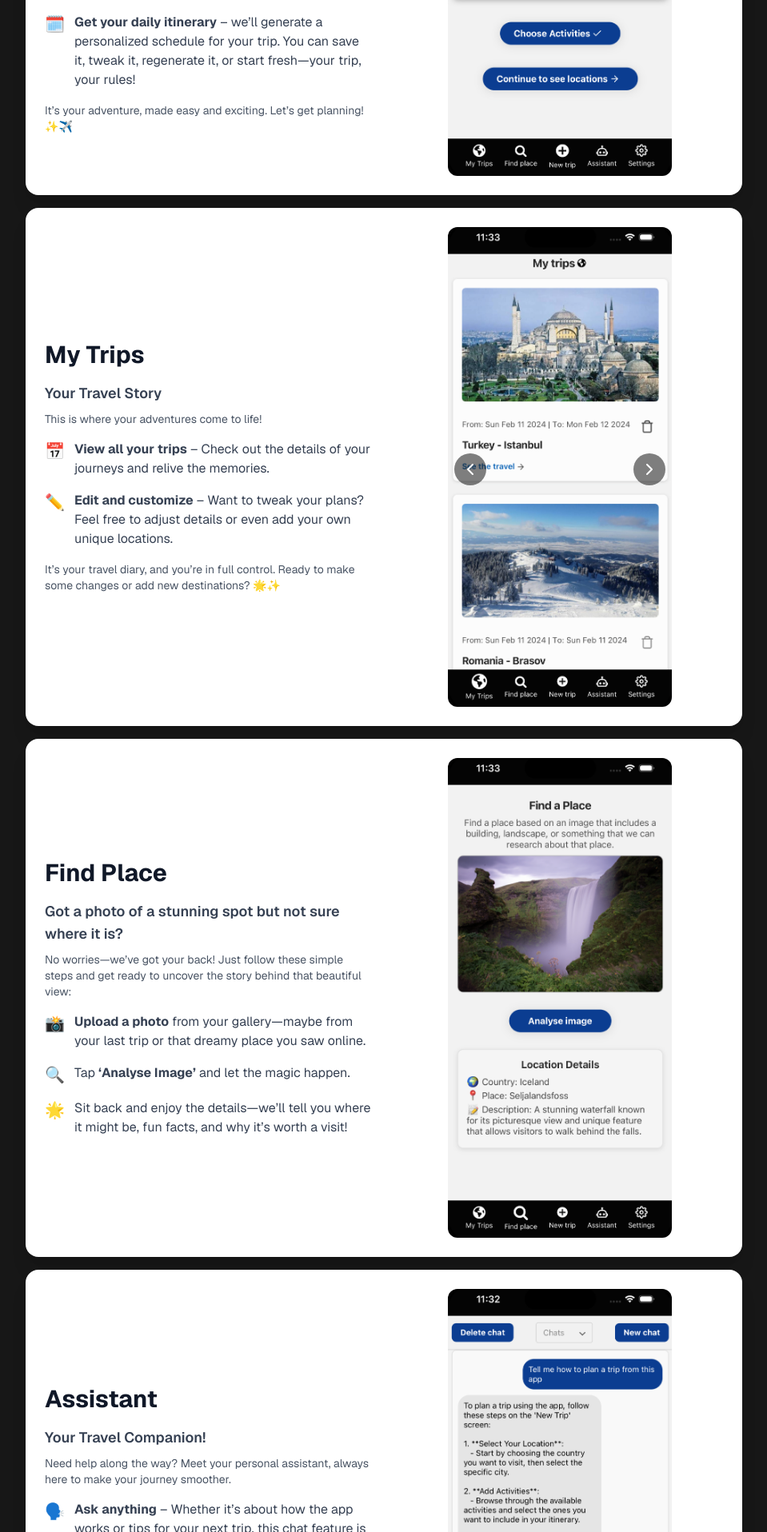
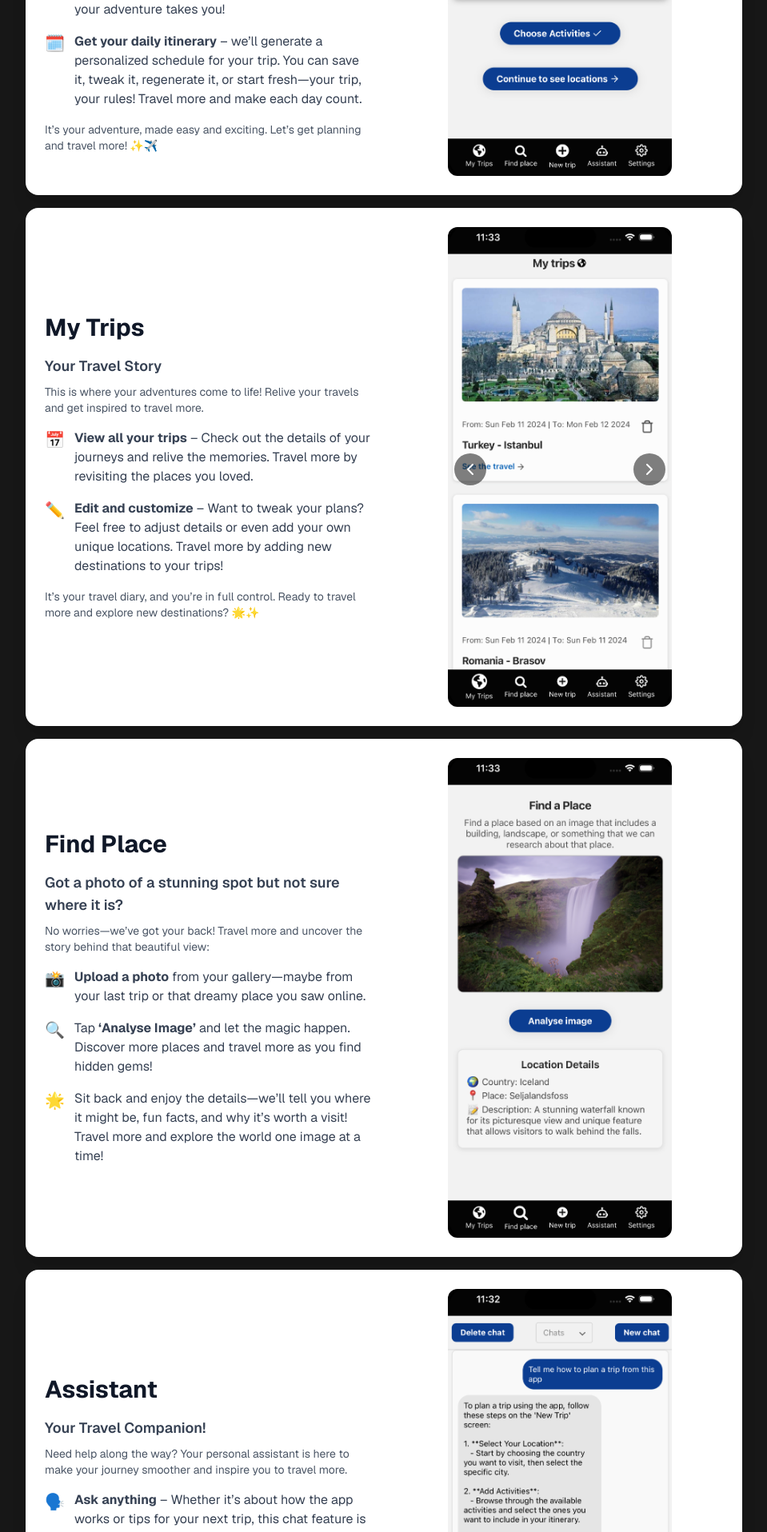
Before and after one commit to HabaAndrei/travelbot-presentation, a Next.js app: page /functionalities in a window 1280 px wide. Shown: the part 864-2780 px from the top of the page at 80% size, without its empty margins (160-1119 px from the left). Built offline with nearby package versions, Linux system fonts and the light colour scheme.

Commit message:
update descriptions to travel more

```diff
--- a/src/app/Components/Presentation.js
+++ b/src/app/Components/Presentation.js
@@ -14,7 +14,7 @@ export default function Presentation() {
         "/travelbot_images/program.png",
         "/travelbot_images/program_description.png",
       ],
-      description: `<div class="text-gray-700"><h2 class="text-lg font-semibold mb-2">🧳 Plan Your Perfect Adventure!</h2><p class="text-sm text-gray-600 mb-4">Ready to explore somewhere new? This screen makes trip planning feel like part of the journey!</p><ul class="space-y-4"><li class="flex items-start"><span class="text-xl mr-3">🌍</span><span><strong>Pick your destination</strong> – start by choosing a country, then dive into the city. Add all the activities you’re excited to try. When you're set, tap ‘Create Locations’ and let the journey begin!</span></li><li class="flex items-start"><span class="text-xl mr-3">📷</span><span><strong>Choose your favorite spots</strong> – browse through the suggested locations and check out the photos to help you decide.</span></li><li class="flex items-start"><span class="text-xl mr-3">🗓️</span><span><strong>Get your daily itinerary</strong> – we’ll generate a personalized schedule for your trip. You can save it, tweak it, regenerate it, or start fresh—your trip, your rules!</span></li></ul><p class="text-sm text-gray-600 mt-4">It’s your adventure, made easy and exciting. Let’s get planning! ✨✈️</p></div>`,
+      description: `<div class="text-gray-700"><h2 class="text-lg font-semibold mb-2">🧳 Plan Your Perfect Adventure!</h2><p class="text-sm text-gray-600 mb-4">Ready to explore and travel more? This screen makes trip planning feel like part of the journey!</p><ul class="space-y-4"><li class="flex items-start"><span class="text-xl mr-3">🌍</span><span><strong>Pick your destination</strong> – start by choosing a country, then dive into the city. Add all the activities you’re excited to try. When you're set, tap ‘Create Locations’ and let the journey begin! Travel more by choosing the perfect places to visit.</span></li><li class="flex items-start"><span class="text-xl mr-3">📷</span><span><strong>Choose your favorite spots</strong> – browse through the suggested locations and check out the photos to help you decide. Travel more by seeing where your adventure takes you!</span></li><li class="flex items-start"><span class="text-xl mr-3">🗓️</span><span><strong>Get your daily itinerary</strong> – we’ll generate a personalized schedule for your trip. You can save it, tweak it, regenerate it, or start fresh—your trip, your rules! Travel more and make each day count.</span></li></ul><p class="text-sm text-gray-600 mt-4">It’s your adventure, made easy and exciting. Let’s get planning and travel more! ✨✈️</p></div>`,
       title: "New Trip"
     },
     {
@@ -23,7 +23,7 @@ export default function Presentation() {
         "/travelbot_images/trips.png",
         "/travelbot_images/trips_details.png",
       ],
-      description: `<div class="text-gray-700"><h2 class="text-lg font-semibold mb-2">Your Travel Story</h2><p class="text-sm text-gray-600 mb-4">This is where your adventures come to life!</p><ul class="space-y-4"><li class="flex items-start"><span class="text-xl mr-3">📅</span><span><strong>View all your trips</strong> – Check out the details of your journeys and relive the memories.</span></li><li class="flex items-start"><span class="text-xl mr-3">✏️</span><span><strong>Edit and customize</strong> – Want to tweak your plans? Feel free to adjust details or even add your own unique locations.</span></li></ul><p class="text-sm text-gray-600 mt-4">It’s your travel diary, and you’re in full control. Ready to make some changes or add new destinations? 🌟✨</p></div>`,
+      description: `<div class="text-gray-700"><h2 class="text-lg font-semibold mb-2">Your Travel Story</h2><p class="text-sm text-gray-600 mb-4">This is where your adventures come to life! Relive your travels and get inspired to travel more.</p><ul class="space-y-4"><li class="flex items-start"><span class="text-xl mr-3">📅</span><span><strong>View all your trips</strong> – Check out the details of your journeys and relive the memories. Travel more by revisiting the places you loved.</span></li><li class="flex items-start"><span class="text-xl mr-3">✏️</span><span><strong>Edit and customize</strong> – Want to tweak your plans? Feel free to adjust details or even add your own unique locations. Travel more by adding new destinations to your trips!</span></li></ul><p class="text-sm text-gray-600 mt-4">It’s your travel diary, and you’re in full control. Ready to travel more and explore new destinations? 🌟✨</p></div>`,
       title: "My Trips"
     },
     {
@@ -31,7 +31,7 @@ export default function Presentation() {
       images: [
         "/travelbot_images/find_place.png",
       ],
-      description: `<div class="text-gray-700"><h2 class="text-lg font-semibold mb-2">Got a photo of a stunning spot but not sure where it is?</h2><p class="text-sm text-gray-600 mb-4">No worries—we’ve got your back! Just follow these simple steps and get ready to uncover the story behind that beautiful view:</p><ul class="space-y-4"><li class="flex items-start"><span class="text-xl mr-3">📸</span><span><strong>Upload a photo</strong> from your gallery—maybe from your last trip or that dreamy place you saw online.</span></li><li class="flex items-start"><span class="text-xl mr-3">🔍</span><span>Tap <strong>‘Analyse Image’</strong> and let the magic happen.</span></li><li class="flex items-start"><span class="text-xl mr-3">🌟</span><span>Sit back and enjoy the details—we’ll tell you where it might be, fun facts, and why it’s worth a visit!</span></li></ul></div>`,
+      description: `<div class="text-gray-700"><h2 class="text-lg font-semibold mb-2">Got a photo of a stunning spot but not sure where it is?</h2><p class="text-sm text-gray-600 mb-4">No worries—we’ve got your back! Travel more and uncover the story behind that beautiful view:</p><ul class="space-y-4"><li class="flex items-start"><span class="text-xl mr-3">📸</span><span><strong>Upload a photo</strong> from your gallery—maybe from your last trip or that dreamy place you saw online.</span></li><li class="flex items-start"><span class="text-xl mr-3">🔍</span><span>Tap <strong>‘Analyse Image’</strong> and let the magic happen. Discover more places and travel more as you find hidden gems!</span></li><li class="flex items-start"><span class="text-xl mr-3">🌟</span><span>Sit back and enjoy the details—we’ll tell you where it might be, fun facts, and why it’s worth a visit! Travel more and explore the world one image at a time!</span></li></ul></div>`,
       title: "Find Place"
     },
     {
@@ -39,7 +39,7 @@ export default function Presentation() {
       images: [
         "/travelbot_images/assistant.png",
       ],
-      description: `<div class="text-gray-700"><h2 class="text-lg font-semibold mb-2">Your Travel Companion!</h2><p class="text-sm text-gray-600 mb-4">Need help along the way? Meet your personal assistant, always here to make your journey smoother.</p><ul class="space-y-4"><li class="flex items-start"><span class="text-xl mr-3">🗣️</span><span><strong>Ask anything</strong> – Whether it’s about how the app works or tips for your next trip, this chat feature is your go-to.</span></li><li class="flex items-start"><span class="text-xl mr-3">🧹</span><span><strong>Manage your chats</strong> – Start new conversations to get answers, or delete the ones you no longer need.</span></li></ul><p class="text-sm text-gray-600 mt-4">It’s like having a travel buddy right in your pocket, ready to assist with anything you need. Let’s chat! 🌟✈️</p></div>`,
+      description: `<div class="text-gray-700"><h2 class="text-lg font-semibold mb-2">Your Travel Companion!</h2><p class="text-sm text-gray-600 mb-4">Need help along the way? Your personal assistant is here to make your journey smoother and inspire you to travel more.</p><ul class="space-y-4"><li class="flex items-start"><span class="text-xl mr-3">🗣️</span><span><strong>Ask anything</strong> – Whether it’s about how the app works or tips for your next trip, this chat feature is your go-to. Travel more and get the info you need anytime.</span></li><li class="flex items-start"><span class="text-xl mr-3">🧹</span><span><strong>Manage your chats</strong> – Start new conversations to get answers, or delete the ones you no longer need. Travel more and keep everything organized.</span></li></ul><p class="text-sm text-gray-600 mt-4">It’s like having a travel buddy right in your pocket, ready to assist with anything you need. Let’s chat and travel more! 🌟✈️</p></div>`,
       title: "Assistant"
     },
   ]
```
